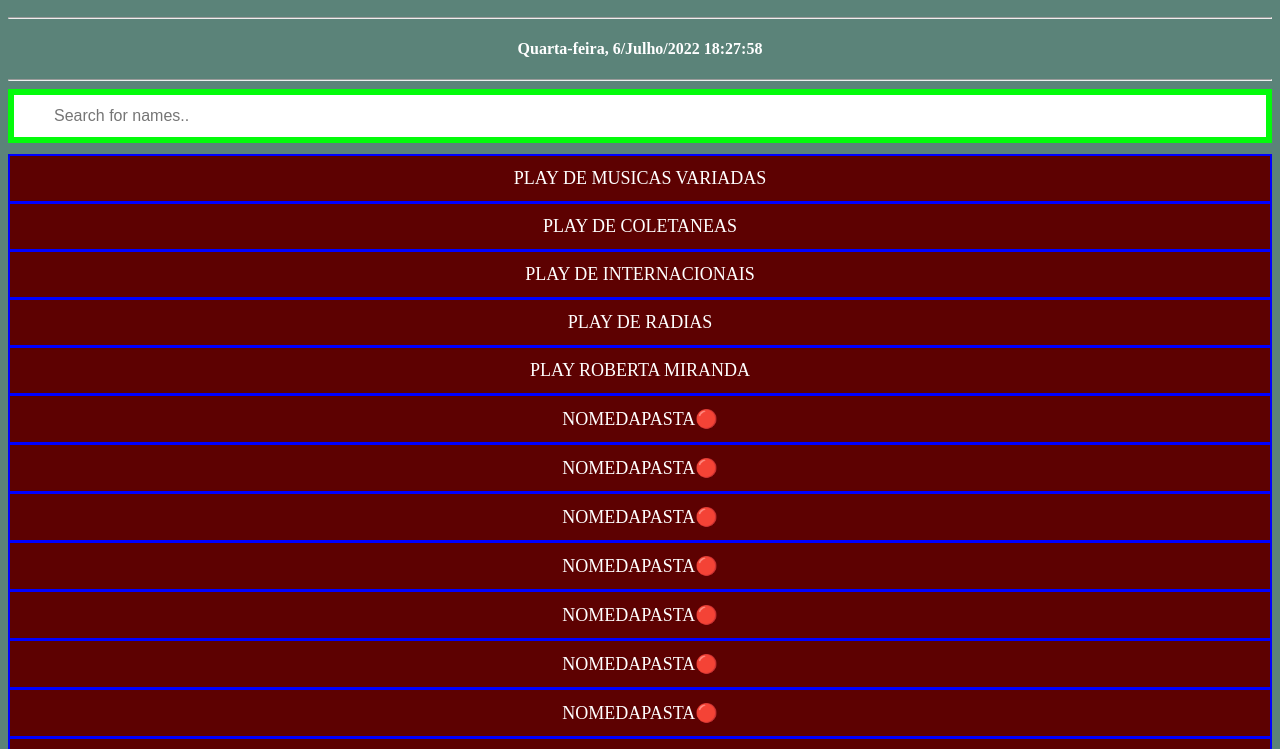
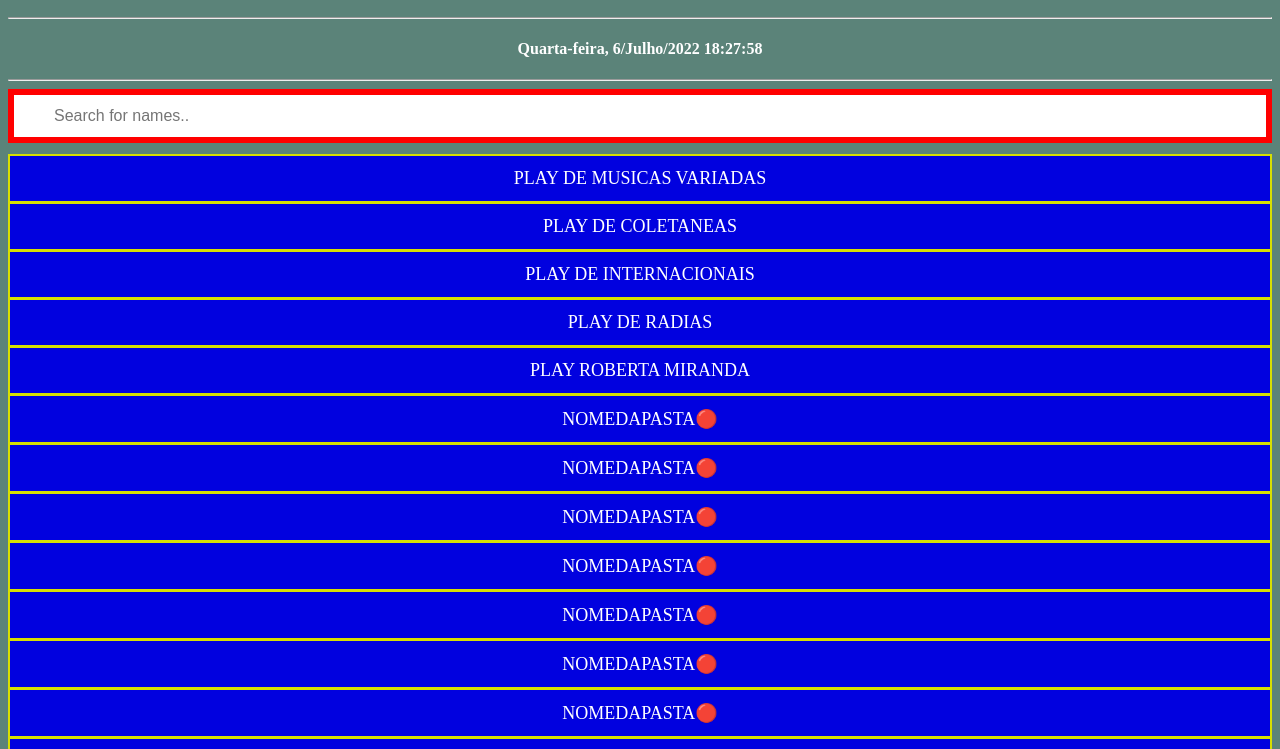
Before and after one commit to santos246/MUSICAS-EM-GERAL-PLAYER, a plain HTML site: page index.html in a window 1280 px wide. Shown: the part 50-799 px from the top of the page. Drawn offline with Linux system fonts and the light colour scheme.

Commit message:
Update index.html

```diff
--- a/index.html
+++ b/index.html
@@ -74,7 +74,7 @@ body {
   width: 100%;
   font-size: 16px;
   padding: 12px 20px 12px 40px;
-  border: 6px solid #03FB0B;
+  border: 6px solid RED;
   margin-bottom: 12px;
 }
 #myUL {
@@ -83,9 +83,9 @@ body {
   margin: 0;
 }
 #myUL li a {
-  border: 2px solid #0000FF;
+  border: 2px solid #D7DF01;
   margin-top: -1px; /* Prevent double borders */
-  background-color: #5D0101;
+  background-color: #0101DF;
   padding: 12px;
   text-decoration: none;
   font-size: 18px;
```
